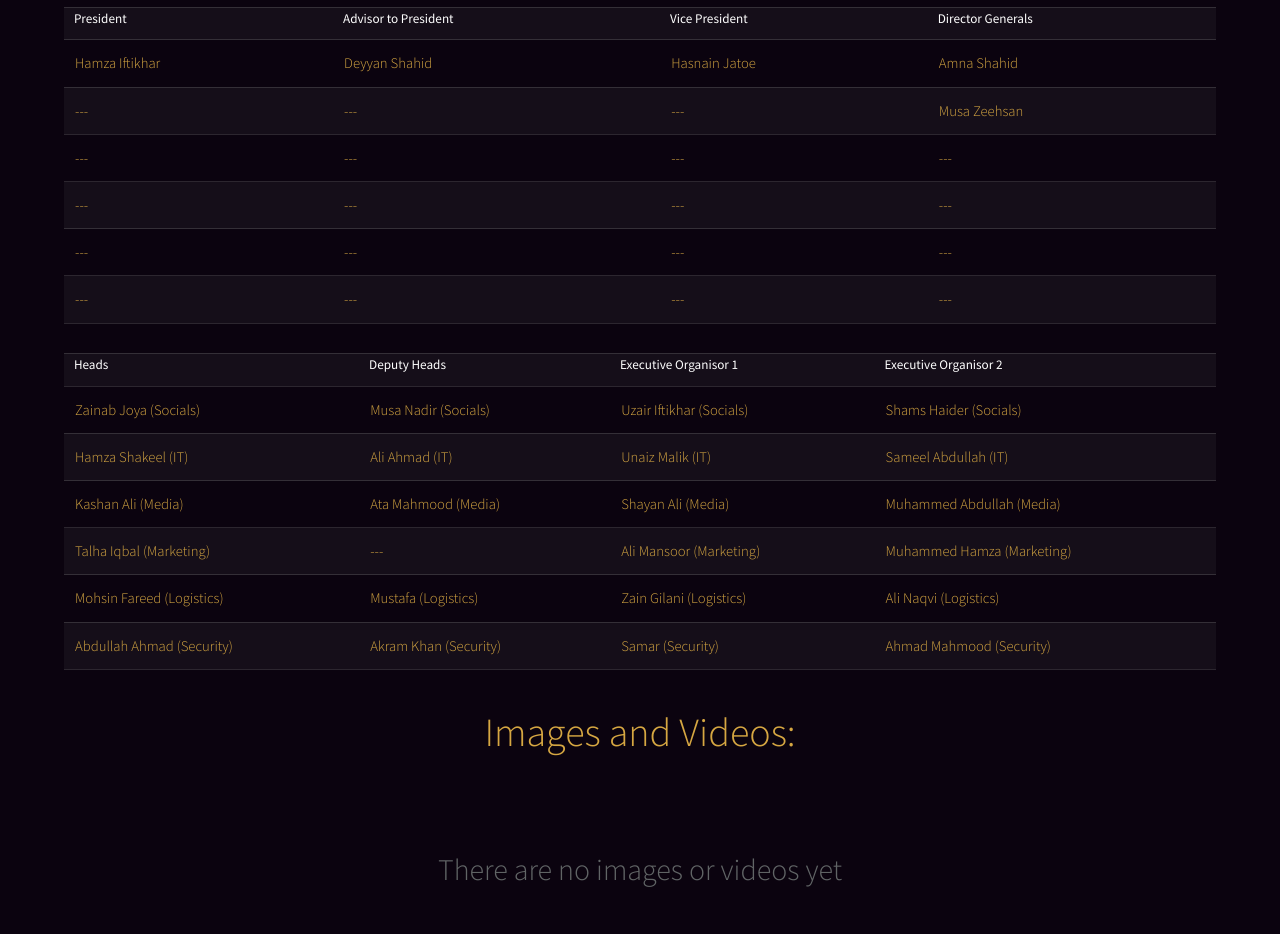
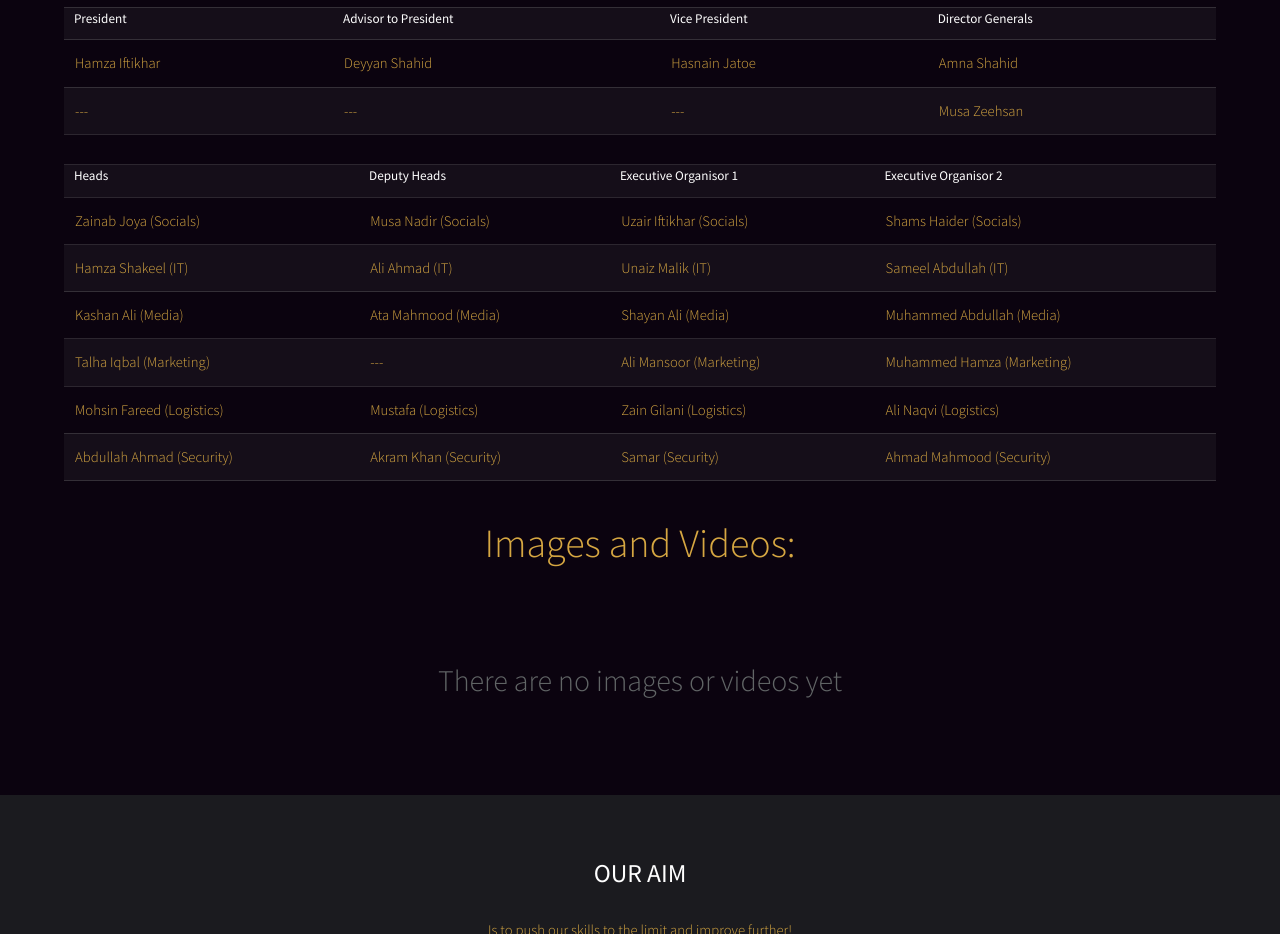
Before and after one commit to Ali-Ahmad0/...., a plain HTML site: page index.html in a window 1280 px wide. Shown: the part 940-1874 px from the top of the page. Drawn offline with Linux system fonts and the light colour scheme.

Commit message:
Update index.html

```diff
--- a/index.html
+++ b/index.html
@@ -59,30 +59,6 @@
 								<td>---</td>
 								<td>Musa Zeehsan</td>
 							</tr>
-							<tr>
-								<td>---</td>
-								<td>---</td>
-								<td>---</td>
-								<td>---</td>
-
-							</tr>
-							<tr>
-								<td>---</td>
-								<td>---</td>
-								<td>---</td>
-								<td>---</td>
-							</tr>
-							<tr>
-								<td>---</td>
-								<td>---</td>
-								<td>---</td>
-								<td>---</td>
-							</tr>
-							<tr>
-								<td>---</td>
-								<td>---</td>
-								<td>---</td>
-								<td>---</td>
 							</tr>
 						</table>
 						<table>
```
